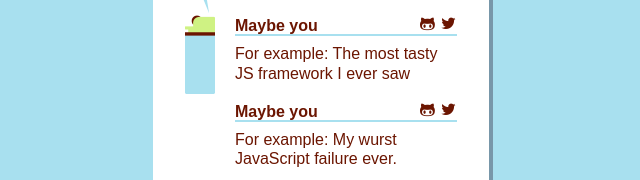
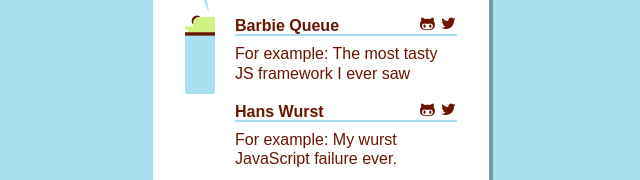
Before and after one commit to SmallImprovements/grill.js, a website: page index.html in a window 1280 px wide. Shown: the part 903-1083 px from the top of the page, 319-959 px from the left. Drawn offline with Linux system fonts and the light colour scheme.

Commit message:
Update index.html

```diff
--- a/index.html
+++ b/index.html
@@ -52,7 +52,7 @@
 					</li>
 					<li>
 						<h4>
-							Maybe you
+							Barbie Queue
 						</h4>
 
 						<aside>
@@ -70,7 +70,7 @@
 					</li>
 					<li>
 						<h4>
-							Maybe you
+							Hans Wurst
 						</h4>
 
 						<aside>
```
